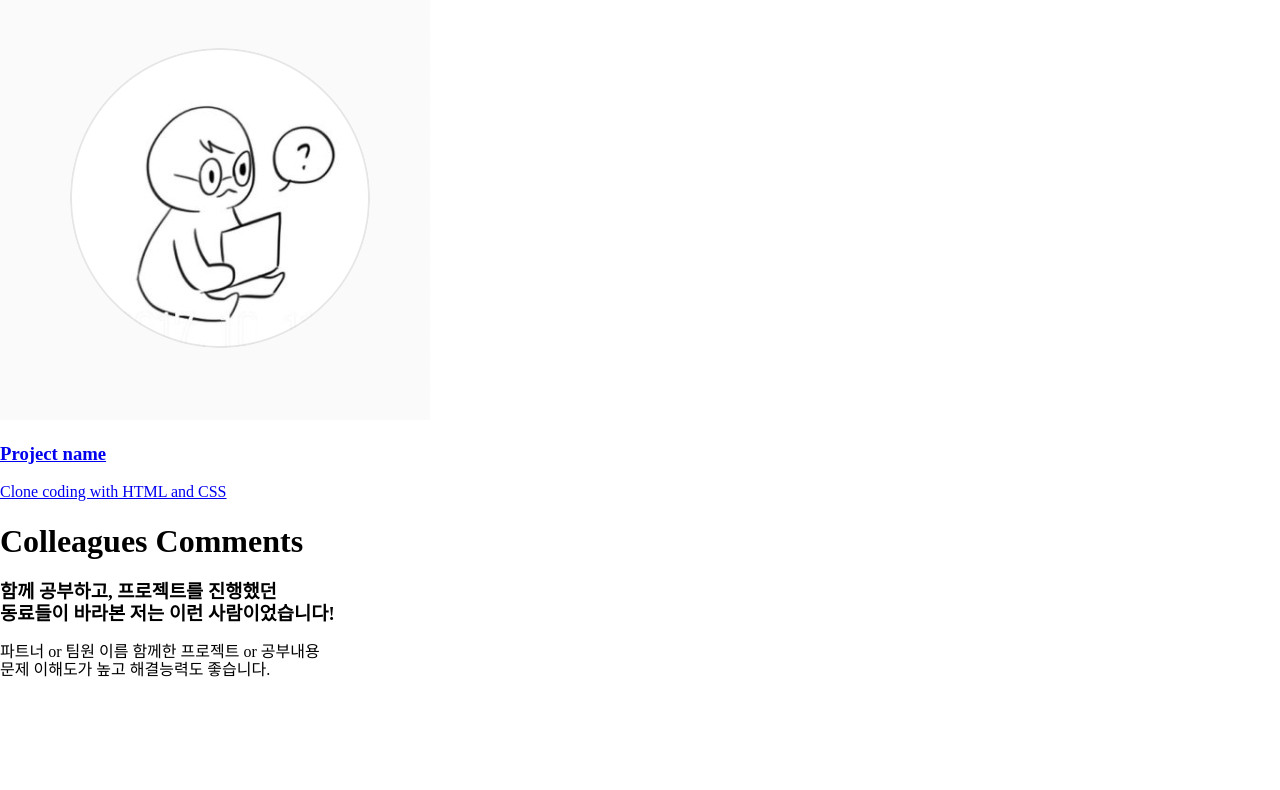
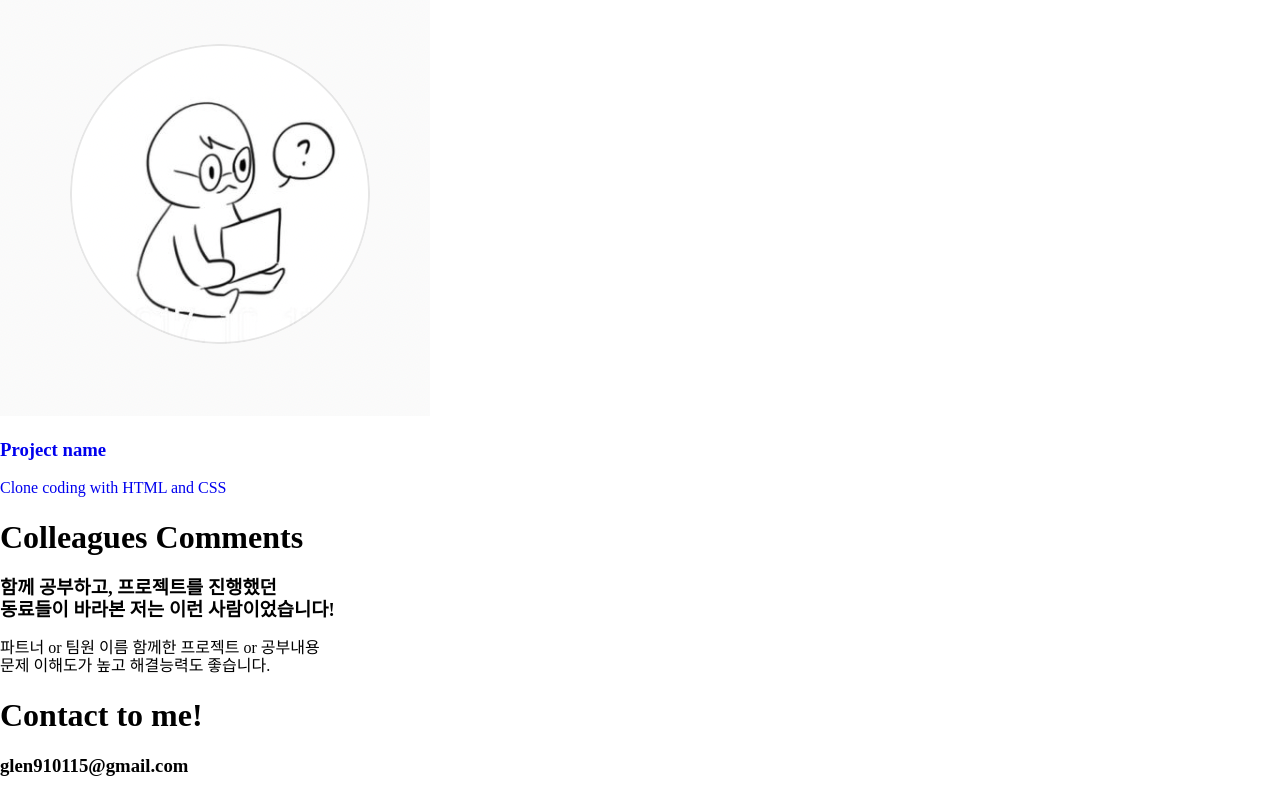
Before and after one commit to glen15/portfolio, a plain HTML site: page index.html in a window 1280 px wide. Shown: the part 1461-2251 px from the top of the page. Before the commit the page ends 2141 px from the top, so only its background shows below. Drawn offline with Linux system fonts and the light colour scheme.

Commit message:
css global setup

```diff
--- a/index.html
+++ b/index.html
@@ -54,7 +54,7 @@
         </section>
         <section id="about">
             <h1>About me</h1>
-            <a href="https://www.notion.so/glen15/Glen-s-Dev-blog-8837b8ba43244fbe8c68054300ab1826">
+            <a href="https://www.notion.so/glen15/Glen-s-Dev-blog-8837b8ba43244fbe8c68054300ab1826" target="blank">
                 <h3>notion link</h3>
             </a>
             <p>
@@ -209,6 +209,12 @@
                 </div>
             </div>
         </section>
+        <section id="contact">
+            <h1>Contact to me!</h1>
+            <h3>glen910115@gmail.com</h3>
+            <i class="fab fa-github fa-2x"></i>
+            <i class="far fa-envelope fa-2x"></i>
+        </section>
     </div>
     <div class="footer"></div>
 </body>
--- a/style.css
+++ b/style.css
@@ -1,3 +1,48 @@
+/* Global */
+:root {
+    /* Color */
+    --color-green: #A8E9A9;
+    --color-dark-green: #B0E982;
+    --color-white: #ffffff;
+    --color-light-white: #eeeeee;
+    --color-dark-white: #bdbdbd;
+    --color-black: #000000;
+    --color-dark-grey: #4d4d4d;
+    --color-grey: #616161;
+    --color-light-grey: #7c7979;
+    --color-blue: #73aace;
+    --color-yellow: #fff7da;
+    --color-orange: #feb546;
+
+    /* Font size */
+    --font-large: 48px;
+    --font-medium: 28px;
+    --font-regular: 18px;
+    --font-smal: 16px;
+    --font-micro: 14px;
+
+    /* Font weight */
+    --weight-bold: 700;
+    --weight-semi-bold: 600;
+    --weight-regular: 400;
+
+    /* Size */
+}
+
+    /* Universal tags  */
+* {
+    box-sizing: border-box;
+}
+
+a {
+    text-decoration: none;
+}
+
+a:visited {
+    color: var(--color-light-grey);
+}
+
+
 #main__home {
     background-image: url(./imgs/background-1.png);
     display: flex;
@@ -41,7 +86,7 @@
 
 .nav__manu > div:hover {
     background-color: white;
-    color: #A7E9A5;
+    color: var(--color-green);
 }
 
 #main__home__container {
@@ -91,5 +136,5 @@
 
 #button--contact:hover {
     background-color: white;
-    color: #A7E9A5;
+    color: var(--color-green);
 }
```
